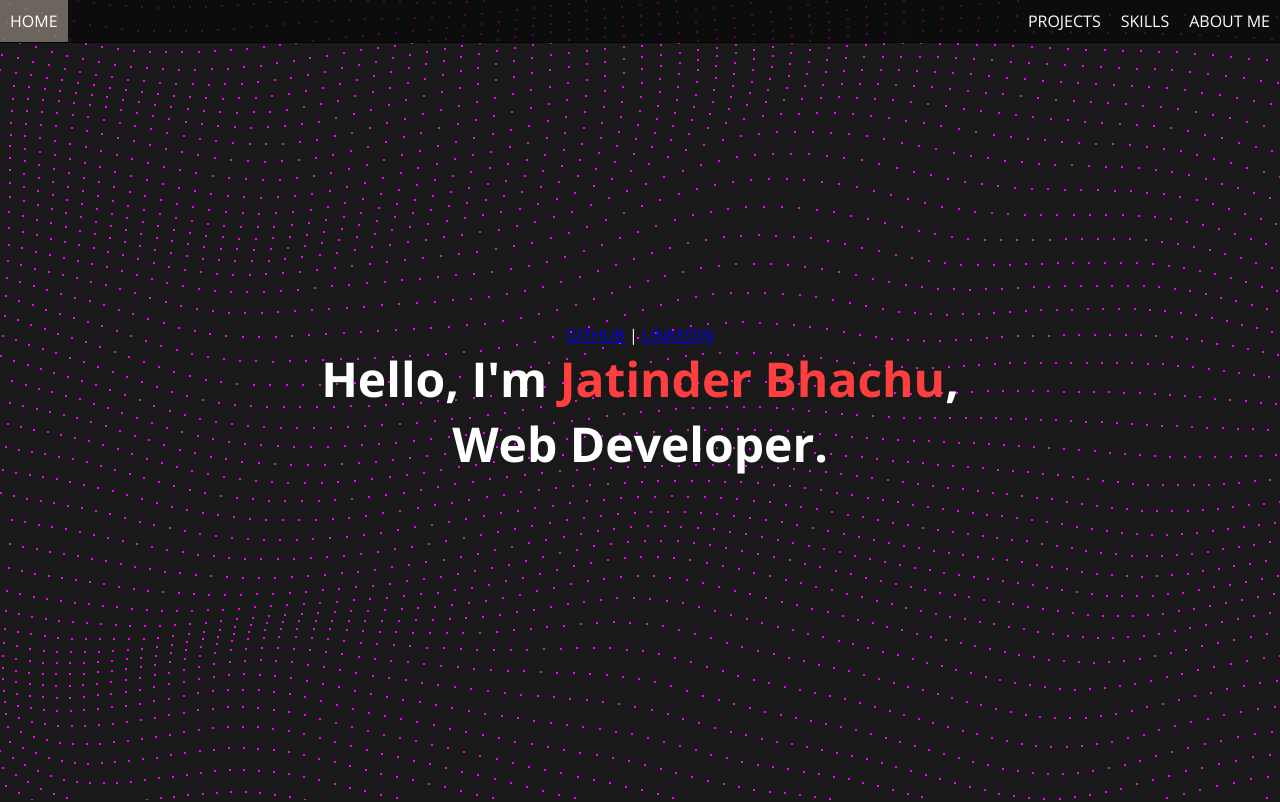
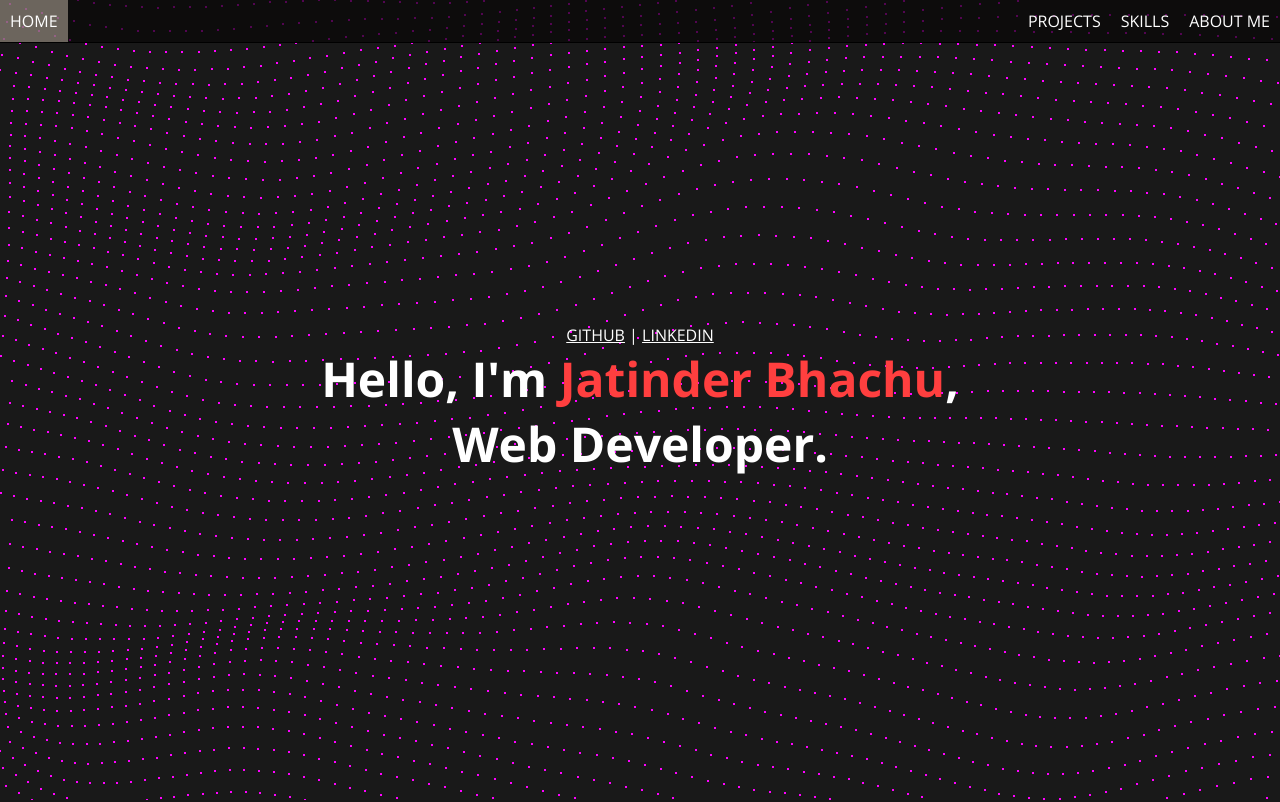
Before and after one commit to jatinderbhachu/jatinderbhachu.github.io, a plain HTML site: page index.html in a window 1280 px wide. Shown: the top 802 px of the page. Drawn offline with nearby package versions, Linux system fonts and the light colour scheme; a script that the page names is missing.

Commit message:
fixed href styling

```diff
--- a/styles.css
+++ b/styles.css
@@ -65,6 +65,7 @@ section {
   justify-content: center;
 }
 
+a { color: white; }
 a:visited { color: white; }
 
 #home {
```
